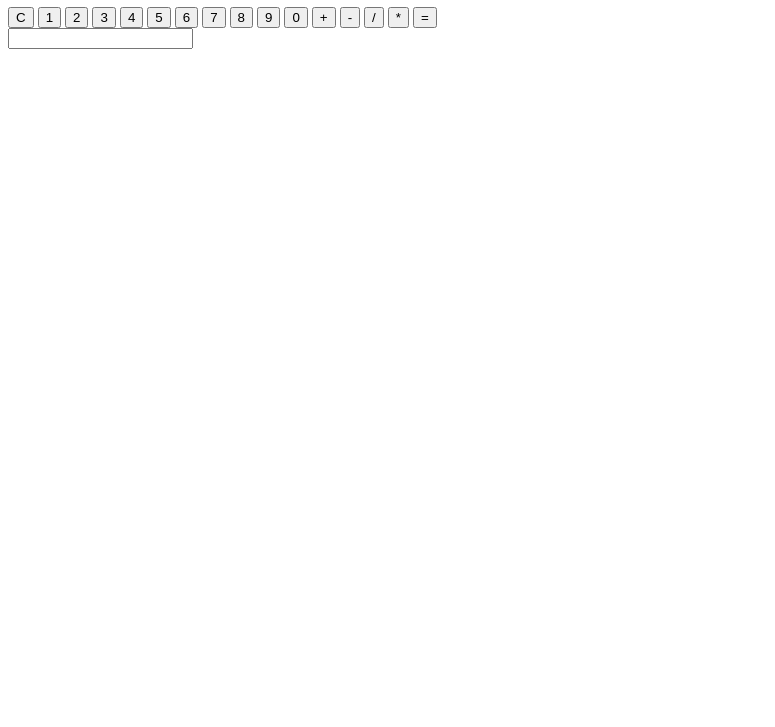
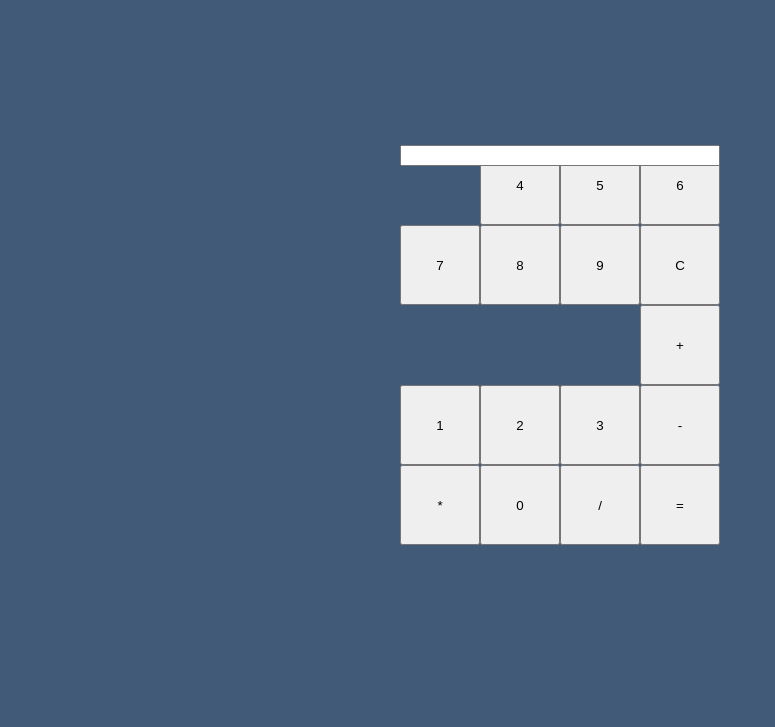
Before and after one commit to Marek-Kosmowski/calculator-project, a plain HTML site: page index.html in a window 1280 px wide. Shown: the part 73-800 px from the top of the page, without its empty margins (0-775 px from the left). Drawn offline with Linux system fonts and the light colour scheme.

Commit message:
Add style to calculator project in style.css

```diff
--- a/index.html
+++ b/index.html
@@ -12,7 +12,8 @@
 <body>
     <h1>Calculator Project</h1>
 </body>
-<div class="calcualtor">
+<div class="calculator-container">
+    <div class="calculator">
         <button class="clear">C</button>
         <button class="one num">1</button>
         <button class="two num">2</button>
@@ -35,6 +36,8 @@
         </div>
 
     </div>
+</div>
+
 
 
 
--- a/main.js
+++ b/main.js
@@ -28,14 +28,16 @@ function divide(a, b) {
     if (b === 0) {
         alert(`can't divide by 0`);
     } else {
-        a / b;
+        return a / b;
     }
 }
+
 
 function inputNumber(number) {
     const {
         displayValue,
-        waitingForSecondValue
+        waitingForSecondValue,
+        operator
     } = calculator;
     console.log(calculator);
     if (waitingForSecondValue === true) {
@@ -47,10 +49,8 @@ function inputNumber(number) {
 }
 
 function updateDisplay() {
-    inputField.value = `${calculator.operator} ${calculator.displayValue} `;
+    inputField.value = `${calculator.operator} ${calculator.displayValue}`;
 }
-// updateDisplay();
-
 
 
 function handleOperator(nextOperator) {
@@ -73,7 +73,6 @@ function handleOperator(nextOperator) {
     calculator.waitingForSecondValue = true;
     calculator.operator = nextOperator;
 }
-
 
 
 function operate(firstOperand, secondOperand, operator) {
--- a/style.css
+++ b/style.css
@@ -6,3 +6,76 @@
     height: 1rem;
     border: 1px black solid;
 } */
+body {
+  background-color: #415a77;
+}
+.calculator-container {
+  display: flex;
+  justify-content: center;
+  margin-top: 10rem;
+}
+
+.calculator {
+  width: 30rem;
+  display: grid;
+  grid-template-columns: repeat(4, 5rem);
+  grid-template-rows: repeat(5, 5rem);
+}
+
+.clear {
+  grid-column-start: 4;
+  grid-row-start: 2;
+}
+
+.plus {
+  grid-column-start: 4;
+  grid-row-start: 3;
+}
+
+.minus {
+  grid-column-start: 4;
+  grid-row-start: 4;
+}
+
+.equals {
+  grid-column-start: 4;
+  grid-row-start: 5;
+}
+
+.star {
+  grid-column-start: 1;
+  grid-row-start: 5;
+}
+
+.slash {
+  grid-column-start: 3;
+  grid-row-start: 5;
+}
+.zero {
+  grid-column-start: 2;
+  grid-row-start: 5;
+}
+
+.one {
+  grid-column-start: 1;
+  grid-row-start: 4;
+}
+
+.two {
+  grid-column-start: 2;
+  grid-row-start: 4;
+}
+
+.three {
+  grid-column-start: 3;
+  grid-row-start: 4;
+}
+
+.output {
+  align-self: start;
+  grid-row-start: 1;
+}
+
+.input {
+  width: 19.5rem;
+}
```
Lines whose indentation alone changed are shown as unchanged.
